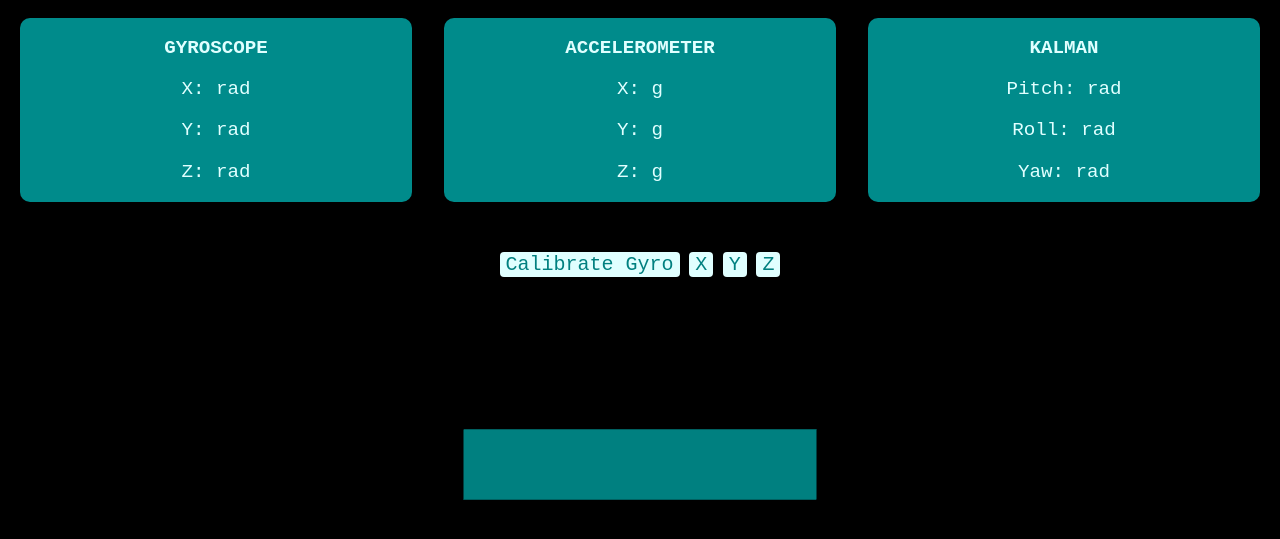
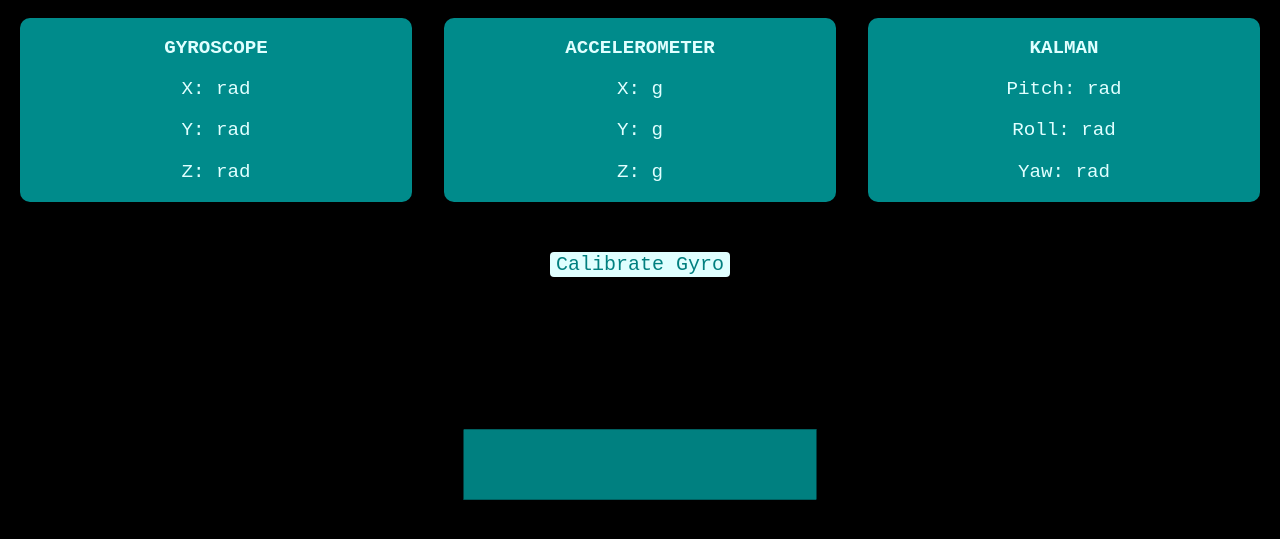
Before and after one commit to UnremittingEncore/ESP_MPU6050_Calibration, a plain HTML site: page data/index.html in a window 1280 px wide. Shown: the part 83-622 px from the top of the page. Drawn offline with nearby package versions, Linux system fonts and the light colour scheme; no server answers.

Commit message:
Removed individual gyro axis reset

```diff
--- a/data/index.html
+++ b/data/index.html
@@ -44,12 +44,8 @@
       </div>
     </div>
     <button id="reset" onclick="resetPosition(this)">Calibrate Gyro</button>
-    <button id="resetX" onclick="resetPosition(this)">X</button>
-    <button id="resetY" onclick="resetPosition(this)">Y</button>
-    <button id="resetZ" onclick="resetPosition(this)">Z</button>
     <div class="cube-content">
-      <div id="3Dcube">
-      </div>
+      <div id="3Dcube"></div>
     </div>
   </div>
 <script src="script.js"></script>
--- a/data/style.css
+++ b/data/style.css
@@ -67,16 +67,3 @@ body {
   font-size: 20px; width: auto;
   border-radius: 4px;
 }
-#resetX, #resetY, #resetZ{
-  border: none;
-  color: teal;
-  font-family: Courier New;
-  background-color: lightcyan;
-  padding-top: auto;
-  padding-bottom: auto;
-  text-align: center;
-  display: inline-block;
-  font-size: 20px;
-  width: auto;
-  border-radius: 4px;
-}
```
